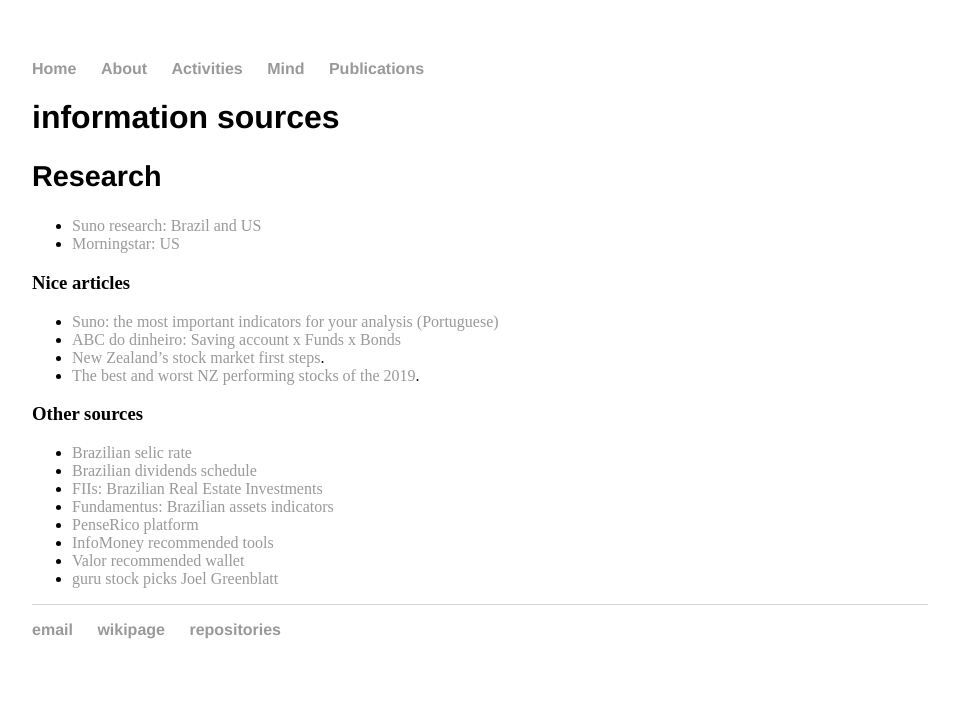
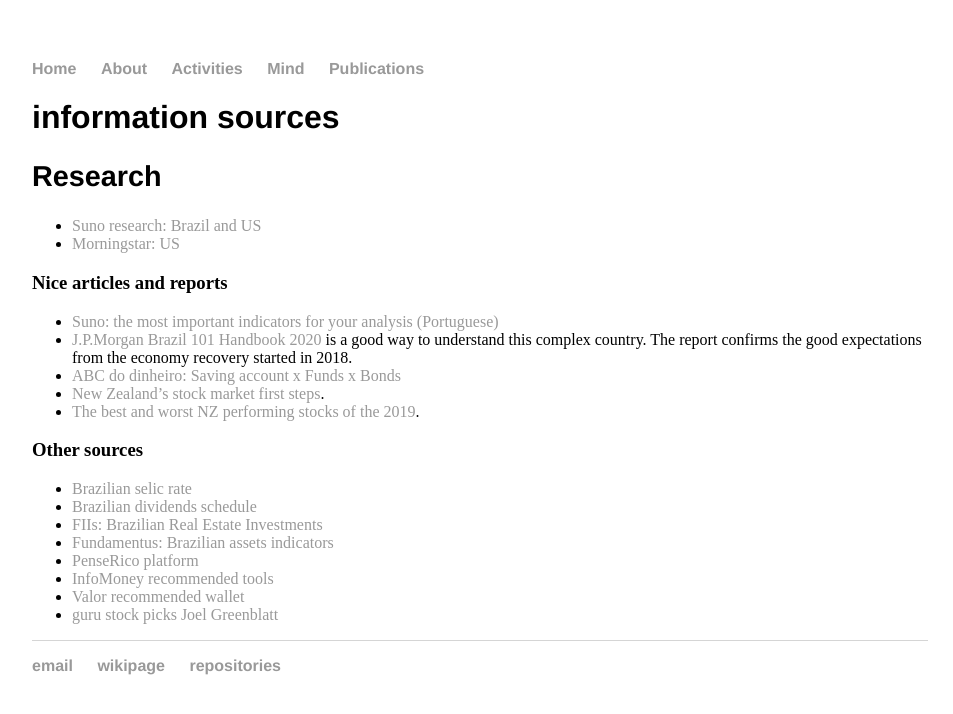
Before and after one commit to cleberjamaral/cleberjamaral.github.io, a Jekyll site: the page built from knowledge/financial/information-sources.md, in a window 1280 px wide. Shown: the top 714 px of the page, without its empty margins (160-1113 px from the left). Built offline with Jekyll 4.4.1, drawn with Linux system fonts in a browser that asks for light colours; our own code applies the rules of GitHub Pages for plain Markdown files.

Commit message:
GitBook: [master] one page modified

```diff
--- a/knowledge/financial/information-sources.md
+++ b/knowledge/financial/information-sources.md
@@ -5,9 +5,10 @@
 * [Suno research: Brazil and US](https://www.sunoresearch.com.br/)
 * [Morningstar: US](https://www.morningstar.com/)
 
-### Nice articles
+### Nice articles and reports
 
 * [Suno: the most important indicators for your analysis \(Portuguese\)](https://www.sunoresearch.com.br/artigos/os-indicadores-mais-importantes-em-uma-analise/)
+* [J.P.Morgan Brazil 101 Handbook 2020](https://wiki.sj.ifsc.edu.br/images/8/8c/JP_morgan_Brazil_101_2020.pdf) is a good way to understand this complex country. The report confirms the good expectations from the economy recovery started in 2018.
 * [ABC do dinheiro: Saving account x Funds x Bonds](http://www.abcdodinheiro.com.br/2015/03/poupanca-x-fundo-di-x-cdb-x-tesouro.html)
 * [New Zealand's stock market first steps](http://www.sharechat.co.nz/first-steps.html).
 * [The best and worst NZ performing stocks of the 2019](https://www.nzherald.co.nz/business/news/article.cfm?c_id=3&objectid=12297437).
```
